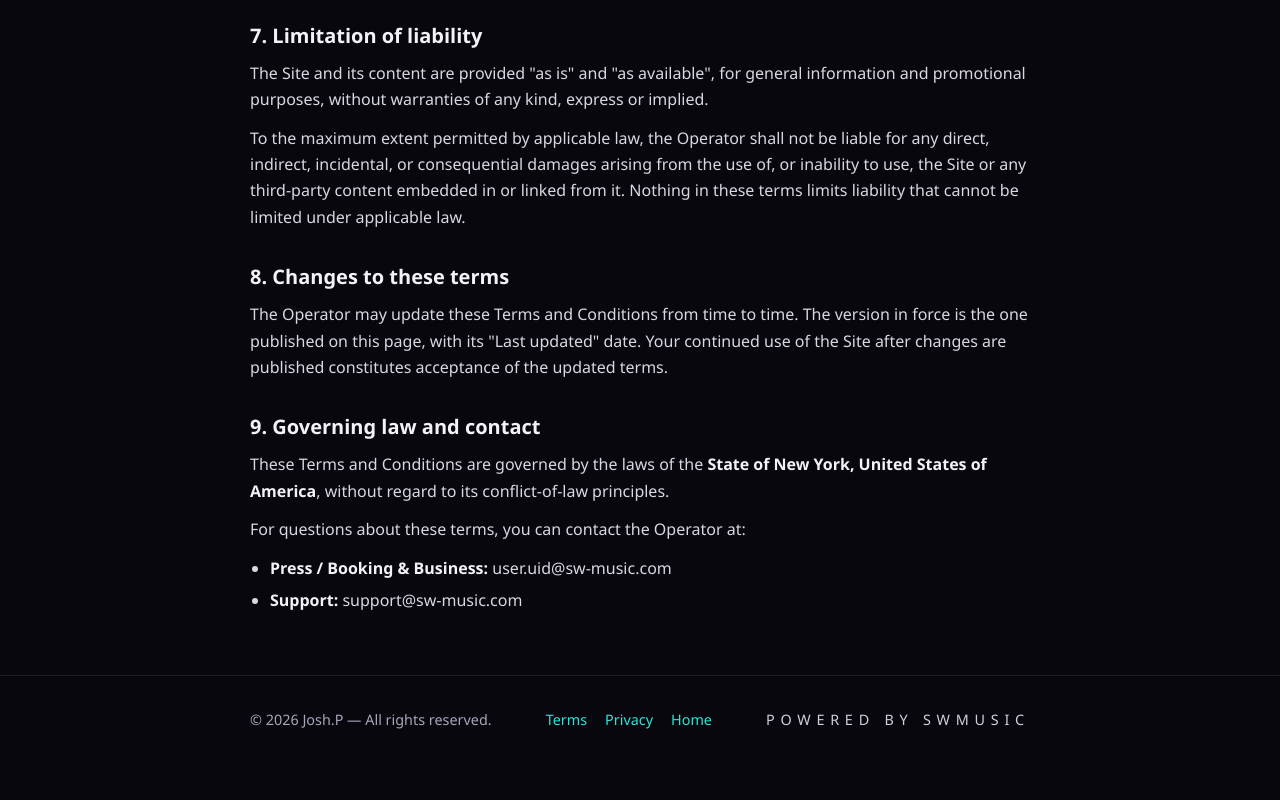
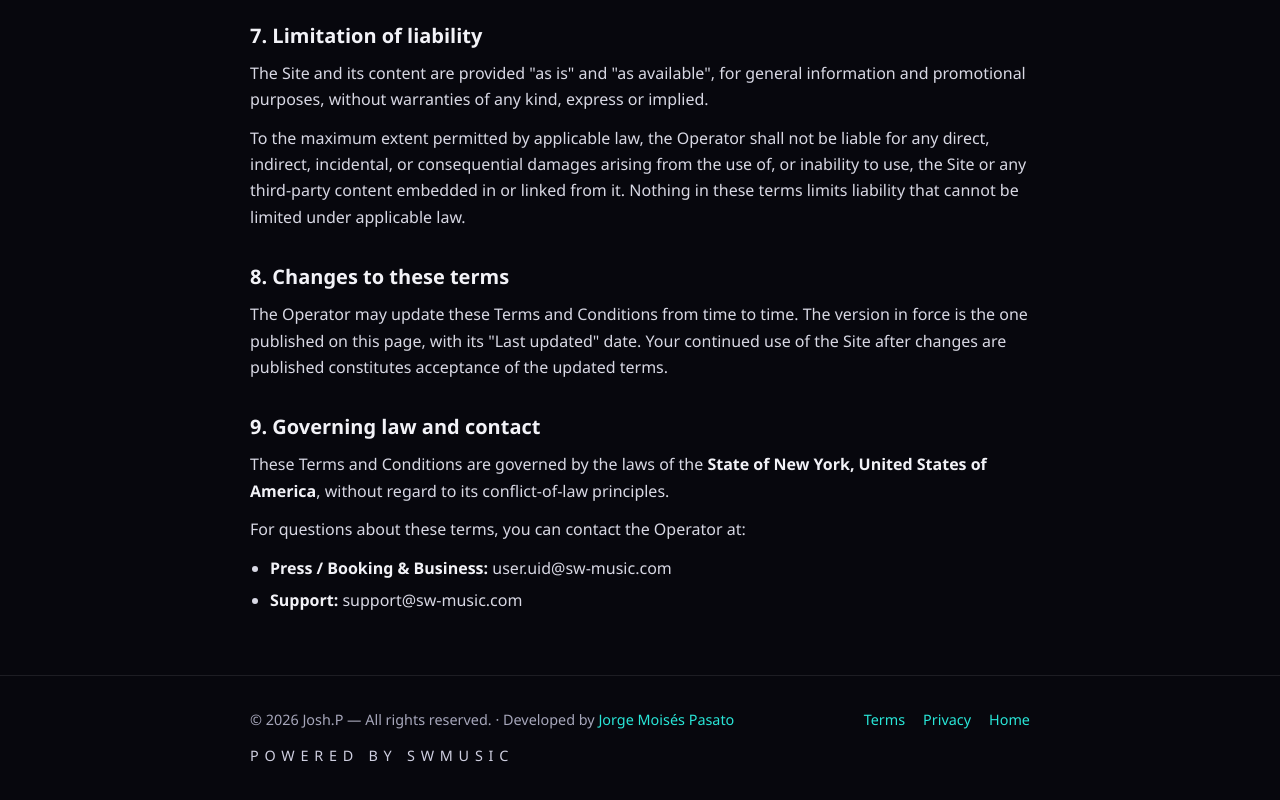
Before and after one commit to SwStudioAI/joshpartist-web, a plain HTML site: page public/terms.html in a window 1280 px wide. Shown: the part 1777-2577 px from the top of the page. Before the commit the page ends 2551 px from the top, so only its background shows below. Drawn offline with Linux system fonts and the light colour scheme.

Commit message:
Credito de desarrollador (Developed by) enlazado a sietess.com en el pie

```diff
--- a/public/terms.html
+++ b/public/terms.html
@@ -86,7 +86,7 @@
 </main>
 <footer>
   <div class="wrap">
-    <div>© 2026 Josh.P — All rights reserved.</div>
+    <div>© 2026 Josh.P — All rights reserved. · Developed by <a href="https://sietess.com" target="_blank" rel="noopener">Jorge Moisés Pasato</a></div>
     <div class="legal"><a href="/terms">Terms</a><a href="/privacy">Privacy</a><a href="/">Home</a></div>
     <div class="wm">POWERED BY SWMUSIC</div>
   </div>
```
Also changed, not shown: public/index.html (+1 -0 lines), public/privacy.html (+1 -1 lines).
